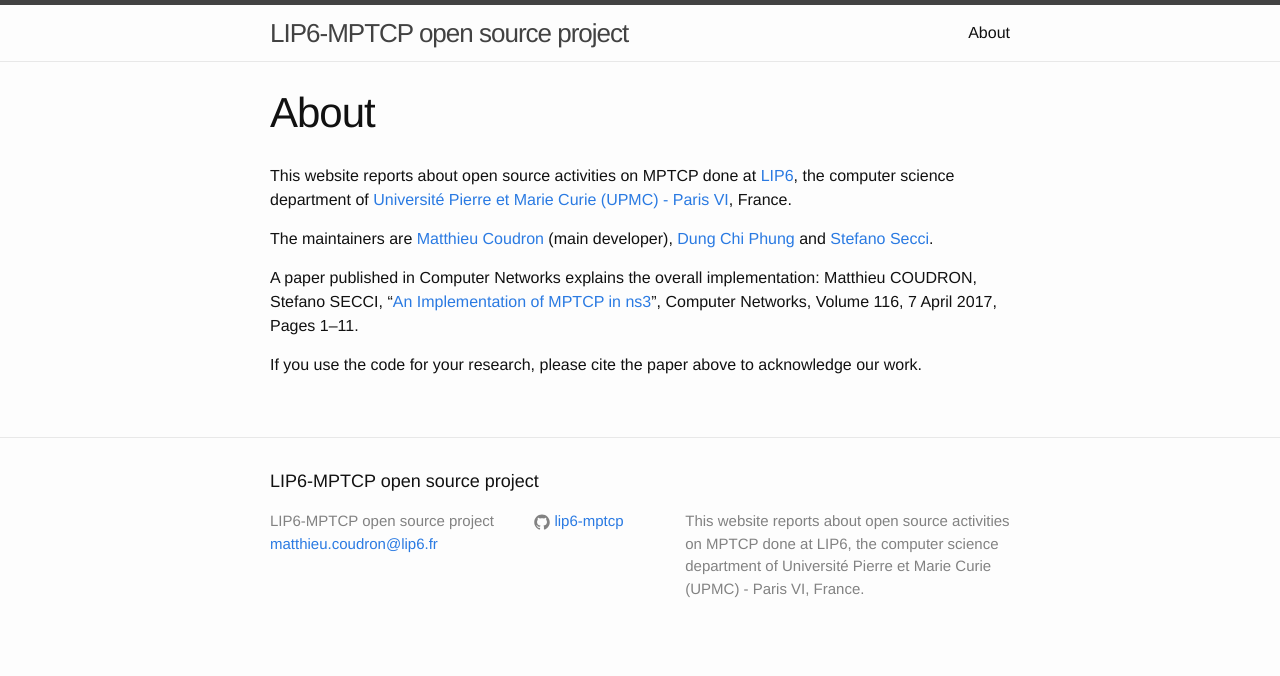
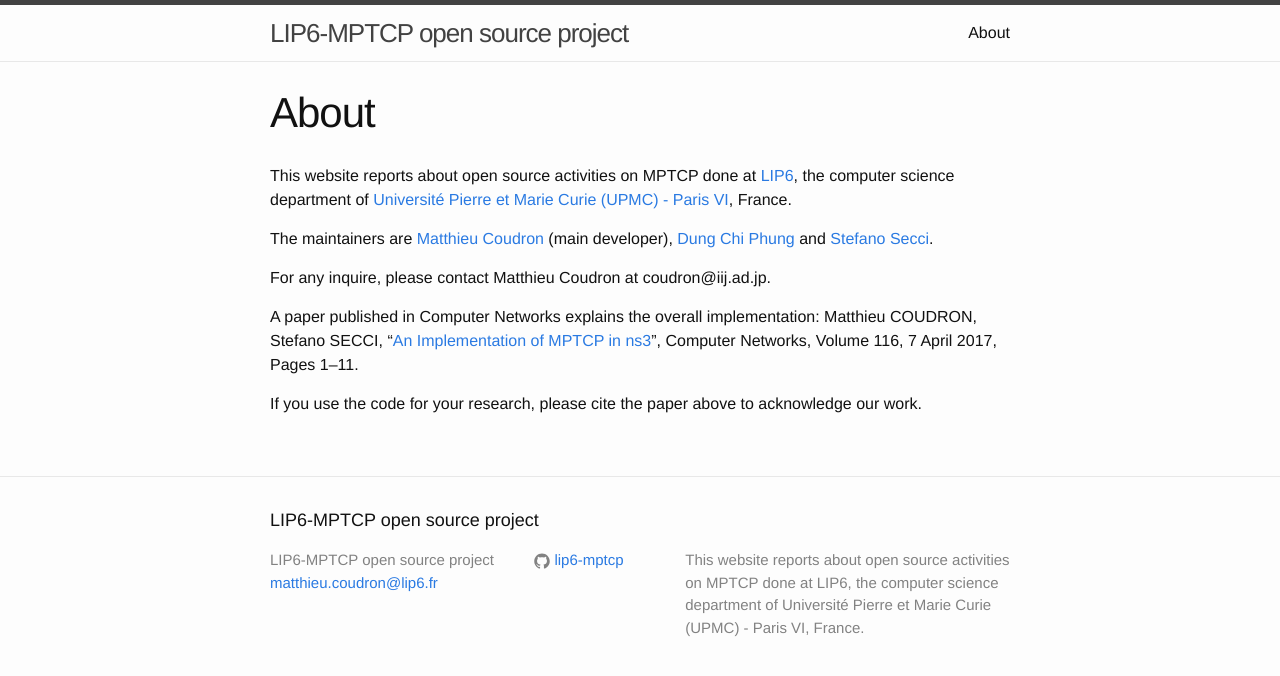
Before and after one commit to FREELANCER2017/lip6-mptcp.github.io, a Jekyll site: the page built from about.md, in a window 1280 px wide. Shown: the top 676 px of the page. Built offline with Jekyll 4.4.1, drawn with Linux system fonts in a browser that asks for light colours; comment, search, counter and statistics services are not loaded.

Commit message:
Update about.md

```diff
--- a/about.md
+++ b/about.md
@@ -8,6 +8,8 @@ This website reports about open source activities on MPTCP done at <a href="http
 
 The maintainers are <a href="http://www.lip6.fr/actualite/personnes-fiche.php?ident=D1337">Matthieu Coudron</a> (main developer), <a href="http://www.lip6.fr/actualite/personnes-fiche.php?ident=P897">Dung Chi Phung</a> and <a href="http://lip6.fr/Stefano.Secci">Stefano Secci</a>.
 
+For any inquire, please contact Matthieu Coudron at coudron@iij.ad.jp.
+
 A paper published in Computer Networks explains the overall implementation:
  Matthieu COUDRON, Stefano SECCI, "<a href="https://www-phare.lip6.fr/~secci/papers/CoSe-COMNET17.pdf">An Implementation of MPTCP in ns3</a>", Computer Networks, Volume 116, 7 April 2017, Pages 1–11.
 
```
